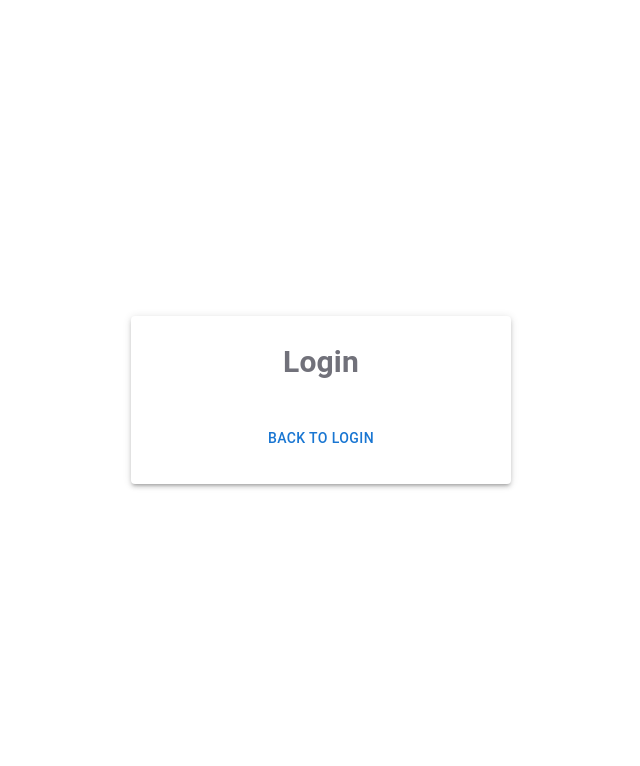
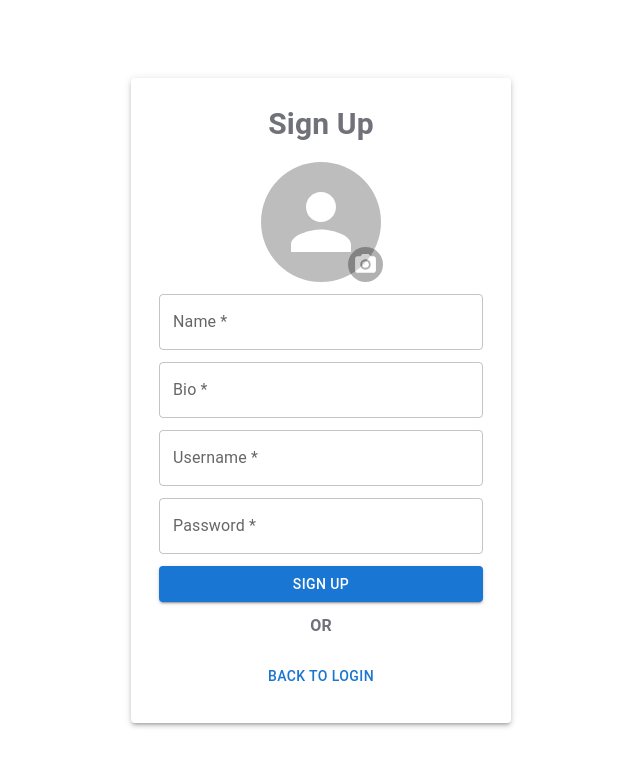
Before and after one commit to Sultan00786/TalkTrove, a React (Vite) app in the folder client/: page /login in a window 1280 px wide. Both pictures are taken after a click on the button "SIGN UP INSTEAD". Shown: the top 766 px of the page, without its empty margins (319-959 px from the left). Built offline with nearby package versions, Linux system fonts and the light colour scheme.

Commit message:
Login/Sign UP page is done to create

```diff
--- a/client/src/pages/Login.jsx
+++ b/client/src/pages/Login.jsx
@@ -1,11 +1,14 @@
-import React, { useState } from "react";
+import React, { useRef, useState } from "react";
 import Container from "@mui/material/Container";
 import Paper from "@mui/material/Paper";
-import { Button, TextField } from "@mui/material";
+import { Avatar, Button, TextField } from "@mui/material";
 import { useForm } from "react-hook-form";
+import CameraAltIcon from "@mui/icons-material/CameraAlt";
 
 function Login() {
   const [isLogin, setIsLogin] = useState(true);
+  const [filePath, setFilePath] = useState(null);
+  const fileInput = useRef();
 
   const {
     setValue,
@@ -14,6 +17,11 @@ function Login() {
     handleSubmit,
     formState: { errors },
   } = useForm();
+
+  const handlerFileChange = (data) => {
+
+  }
+
   return (
     <Container
       maxWidth="sm"
@@ -26,7 +34,7 @@ function Login() {
         <Paper elevation={3}>
           <div className="  flex flex-col p-7 gap-5">
             <h1 className=" w-full text-center text-3xl text-zinc-500 font-semibold">
-              Login
+              {isLogin ? "Login" : "Sign Up"}
             </h1>
 
             {isLogin ? (
@@ -35,12 +43,14 @@ function Login() {
                   <div className="flex flex-col gap-3">
                     <TextField
                       id="Username"
+                      name="Username"
                       label="Username *"
                       className=" w-full"
                     />
 
                     <TextField
                       id="Password"
+                      name="Password"
                       label="Password *"
                       type="password"
                     />
@@ -61,7 +71,67 @@ function Login() {
                 </form>
               </div>
             ) : (
-              <div></div>
+              <div>
+                <form>
+                  <div className="flex flex-col gap-3">
+                    <div className=" relative flex flex-col items-center">
+                      <Avatar
+                        src={filePath}
+                        sx={{
+                          width: 120,
+                          height: 120,
+                        }}
+                      />
+                      <CameraAltIcon
+                        fontSize="large"
+                        className=" absolute right-[100px] bottom-0 bg-black text-white rounded-full p-[5px] opacity-30 hover:opacity-60 cursor-pointer"
+                        onClick={() => {
+                          if (fileInput.current) fileInput.current.click();
+                        }}
+                      />
+                      <input
+                        type="file"
+                        ref={fileInput}
+                        id="DisplayPic"
+                        name="DisplayPic"
+                        className="hidden"
+                        accept="image/*"
+                        onChange={handlerFileChange}
+                      />
+                    </div>
+
+                    <TextField id="Name" name="Name" label="Name *" />
+
+                    <TextField id="Bio" name="Bio" label="Bio *" />
+
+                    <TextField
+                      id="Username"
+                      name="Username"
+                      label="Username *"
+                    />
+
+                    <TextField
+                      id="Password"
+                      name="Password"
+                      label="Password *"
+                      type="password"
+                    />
+
+                    <Button
+                      variant="contained"
+                      size="medium"
+                      className=" hover:bg-sky-700"
+                      type="submit"
+                    >
+                      {isLogin ? "LOGIN" : "SIGN UP"}
+                    </Button>
+
+                    <p className=" text-center font-semibold text-zinc-500">
+                      OR
+                    </p>
+                  </div>
+                </form>
+              </div>
             )}
 
             <Button onClick={() => setIsLogin(!isLogin)}>
```
